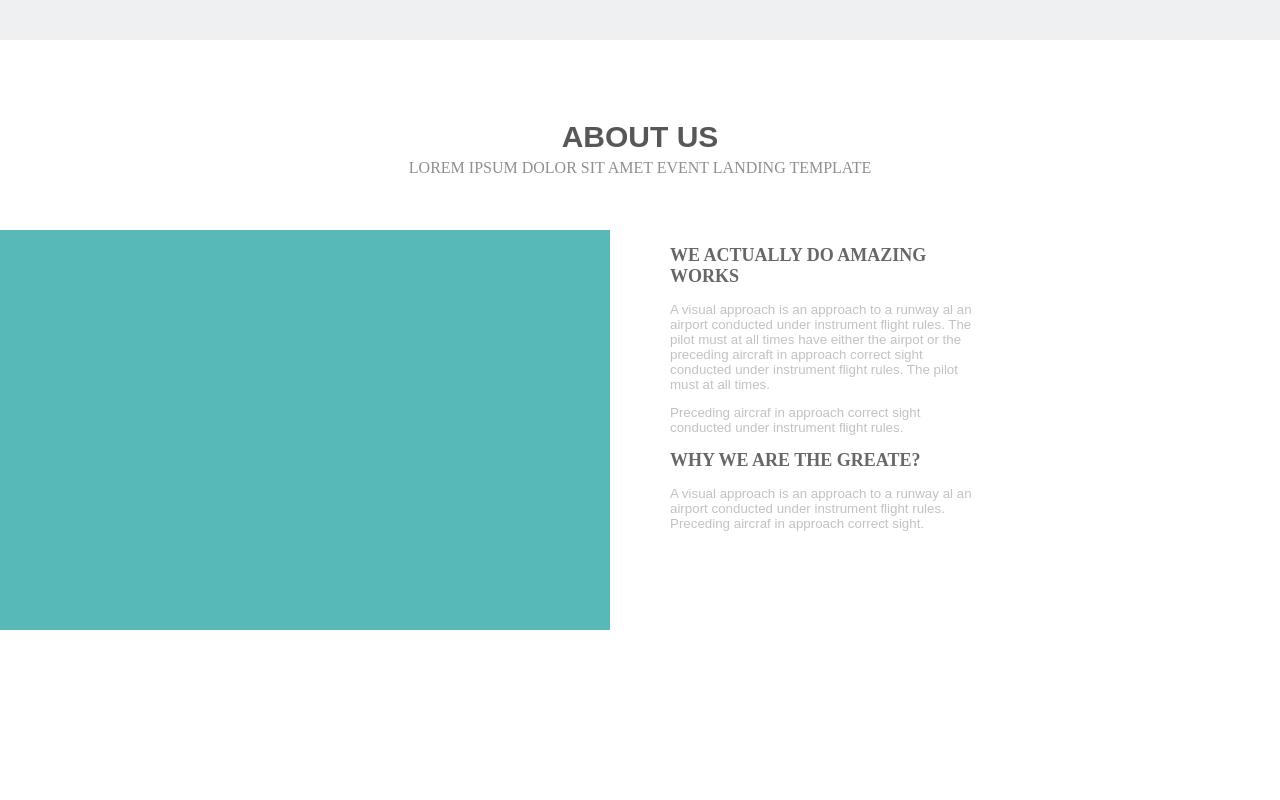
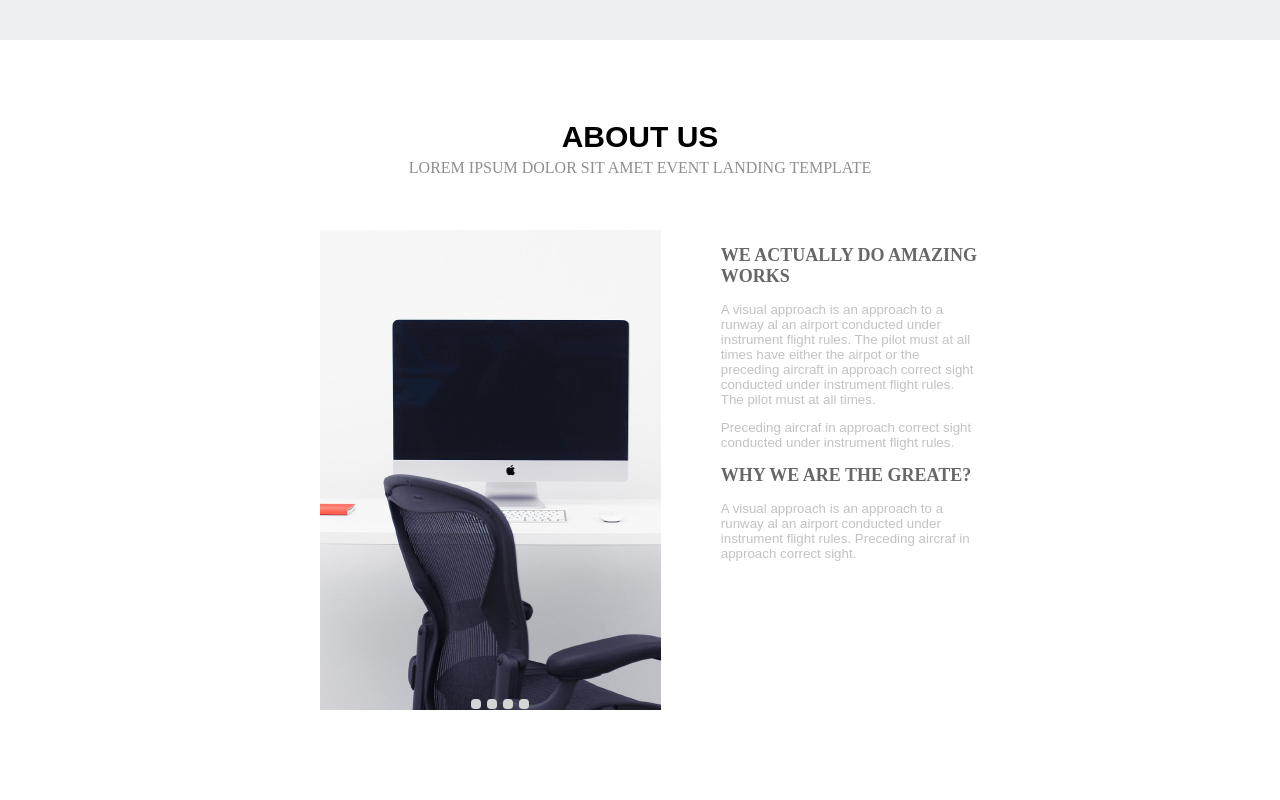
Before and after one commit to YurkevichVA/Shopno, a plain HTML site: page index.html in a window 1280 px wide. Shown: the part 760-1560 px from the top of the page. Drawn offline with Linux system fonts and the light colour scheme.

Commit message:
carousel at section 2

```diff
--- /dev/null
+++ b/gallery_carousel.css
@@ -0,0 +1,81 @@
+
+*::-webkit-scrollbar {
+    width: 0;
+}
+*::-webkit-scrollbar {
+    width: 0;
+}
+
+*::-webkit-scrollbar-track {
+    background: transparent;
+}
+
+*::-webkit-scrollbar-thumb {
+    background: transparent;
+    border: none;
+}
+* {
+    -ms-overflow-style: none;
+}
+ol, li {
+    list-style: none;
+    margin: 0;
+    padding: 0;
+}
+.carousel {
+    perspective: 100px;
+    width: 390px;
+    height: 480px;
+}
+.carousel-viewport {
+    position: absolute;
+    top: 0;
+    right:0;
+    bottom: 0;
+    left: 0;
+    display: flex;
+    overflow-x:scroll;
+    scroll-behavior: smooth;
+    scroll-snap-type: x mandatory;
+}
+.carousel-slide {
+    position: relative;
+    flex: 0 0 100%;
+    width: 100%;
+    background-image: url("./resources/pictures/gallery_1_s2.jpg");
+    object-fit: fill;
+    object-position: center;
+}
+.carousel-slide:nth-child(2) {
+    background-image: url("./resources/pictures/gallery_2_s2.jpg");
+}
+.carousel-slide:nth-child(3) {
+    background-image: url("./resources/pictures/gallery_3_s2.jpg");
+}
+.carousel-slide:nth-child(4) {
+    background-image: url("./resources/pictures/gallery_4_s2.jpg");
+}
+.carousel-navigation {
+    position:absolute;
+    left: calc(50% - 20px);
+    bottom:0;
+    text-align: center;
+
+}
+
+.carousel-navigation-list,
+.carousel-navigation-item {
+    display: inline-block;
+}
+
+.carousel-navigation-button {
+    display: inline-block;
+    width: 10px;
+    height: 10px;
+    background-color: #d4d6d5;
+    background-clip: content-box;
+    border: 1px solid transparent;
+    border-radius: 40%;
+    font-size: 0;
+    transition: transform 0.1s;
+}
--- a/general_styles.css
+++ b/general_styles.css
@@ -9,9 +9,8 @@ section {
 h1 {
     font-family: Arial, Helvetica, sans-serif;
     font-size: 30px;
-    margin-top: 80px;
     margin-bottom: 5px;
-    color: #575759;
+    color:  black;
 }
 
 .subtitle {
--- a/index.html
+++ b/index.html
@@ -5,6 +5,7 @@
     <link rel="stylesheet" href="./general_styles.css">
     <link rel="stylesheet" href="./style.css">
     <link rel="stylesheet" href="./style2.css">
+    <link rel="stylesheet" href="./gallery_carousel.css">
 </head>
 <body>
     <section class="first_section">
@@ -34,7 +35,30 @@
             <span class="subtitle">LOREM IPSUM DOLOR SIT AMET EVENT LANDING TEMPLATE</span>
         </div>
         <div class="content_2">
-            <div class="gallery"></div>
+            <section class="carousel carousel1">
+                <ol class="carousel-viewport">
+                    <li id="carousel-slide1" class="carousel-slide"></li>
+                    <li id="carousel-slide2" class="carousel-slide"></li>
+                    <li id="carousel-slide3" class="carousel-slide"></li>
+                    <li id="carousel-slide4" class="carousel-slide"></li>
+                </ol>
+                <aside class="carousel-navigation">
+                    <ol class="carousel-navigation-list">
+                        <li class="carousel-navigation-item">
+                            <a href="#carousel-slide1" class="carousel-navigation-button">go to slide 1</a>
+                        </li>
+                        <li class="carousel-navigation-item">
+                            <a href="#carousel-slide2" class="carousel-navigation-button">go to slide 2</a>
+                        </li>
+                        <li class="carousel-navigation-item">
+                            <a href="#carousel-slide3" class="carousel-navigation-button">go to slide 3</a>
+                        </li>
+                        <li class="carousel-navigation-item">
+                            <a href="#carousel-slide4" class="carousel-navigation-button">go to slide 4</a>
+                        </li>
+                    </ol>
+                </aside>
+            </section>
             <div class="text_second">
                 <div style="margin-right: 300px;">
                     <h2>WE ACTUALLY DO AMAZING WORKS</h2>
--- a/style.css
+++ b/style.css
@@ -41,7 +41,7 @@
     align-items: flex-end;
 }
 .content_1 {
-    height: 95%;
+    height: calc(95% - 30px);
     display: flex;
     flex-direction: column;
     justify-content: center;
--- a/style2.css
+++ b/style2.css
@@ -1,5 +1,6 @@
 .second_section {
     text-align: center;
+    margin-top: 80px;
 }
 
 .title1 {
@@ -32,6 +33,6 @@ h2 {
     font-size: smaller;
 }
 
-.gallery {
-    width: 50%;
+.carousel1 {
+    margin-left: 25%;
 }
```
Also changed, not shown: resources/pictures/gallery_1_s2.jpg (added), resources/pictures/gallery_2_s2.jpg (added), resources/pictures/gallery_3_s2.jpg (added), resources/pictures/gallery_4_s2.jpg (added).
